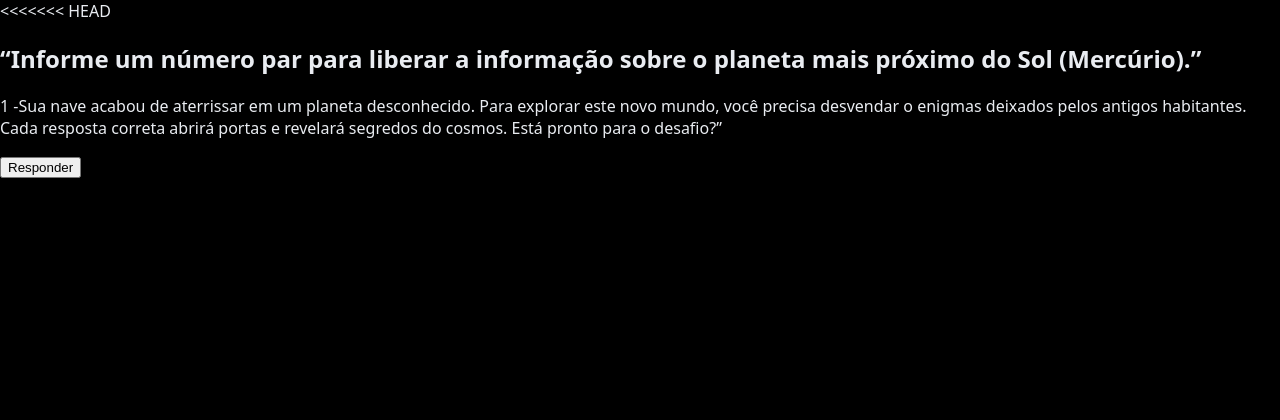
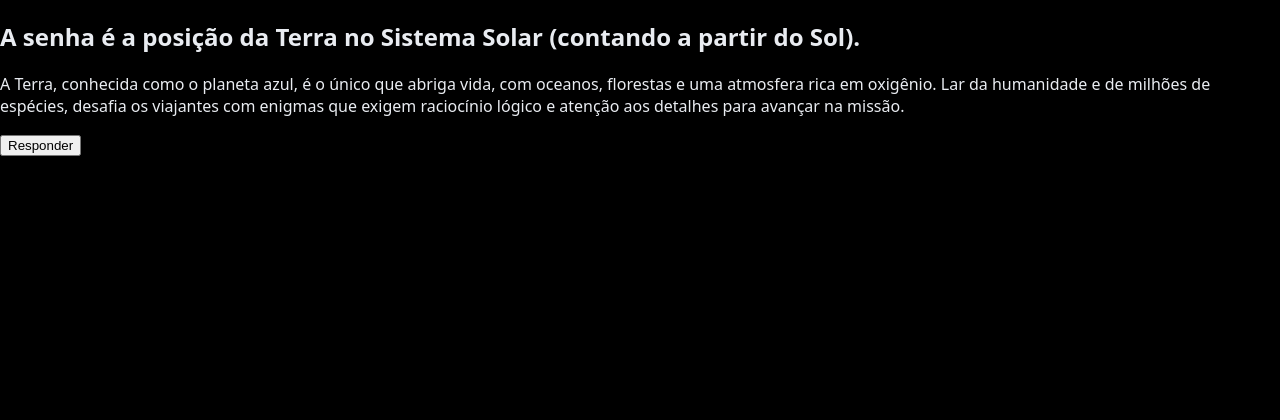
Before and after one commit to Lucas-NLima/interestelar, a PHP site: page /interestelar/missao3.php in a window 1280 px wide. Shown: the top 420 px of the page. Before the commit the page ends 178 px from the top, so only its background shows below. Run offline with PHP 8.4, Linux system fonts and the light colour scheme.

Commit message:
atualizacao dos titulos de cada missao

```diff
--- a/interestelar/missao3.php
+++ b/interestelar/missao3.php
@@ -8,7 +8,7 @@
 <link rel="stylesheet" href="missao.css" />
 </head>
 <body>
-<<<<<<< HEAD
+
 <div class="galaxy">
 <div class="stars stars1"></div>
 <div class="stars stars2"></div>
@@ -20,14 +20,8 @@
 
 
 <main class="content" aria-hidden="true">
-
-
-
-
-
-<h2> “Informe um número par para liberar a informação sobre o planeta mais próximo do Sol (Mercúrio).”</h2>
-
-<p>1 -Sua nave acabou de aterrissar em um planeta desconhecido. Para explorar este novo mundo, você precisa desvendar o enigmas deixados pelos antigos habitantes. Cada resposta correta abrirá portas e revelará segredos do cosmos. Está pronto para o desafio?”</p>
+<h2>A senha é a posição da Terra no Sistema Solar (contando a partir do Sol).</h2>
+<p>A Terra, conhecida como o planeta azul, é o único que abriga vida, com oceanos, florestas e uma atmosfera rica em oxigênio. Lar da humanidade e de milhões de espécies, desafia os viajantes com enigmas que exigem raciocínio lógico e atenção aos detalhes para avançar na missão.</p>
 <span class="badge"><button class="neon">Responder</button></span>
 </main>
 
```
Also changed, not shown: interestelar/missao2.php (+3 -5 lines), interestelar/missao4.php (+3 -9 lines), interestelar/missao5.php (+3 -9 lines).
